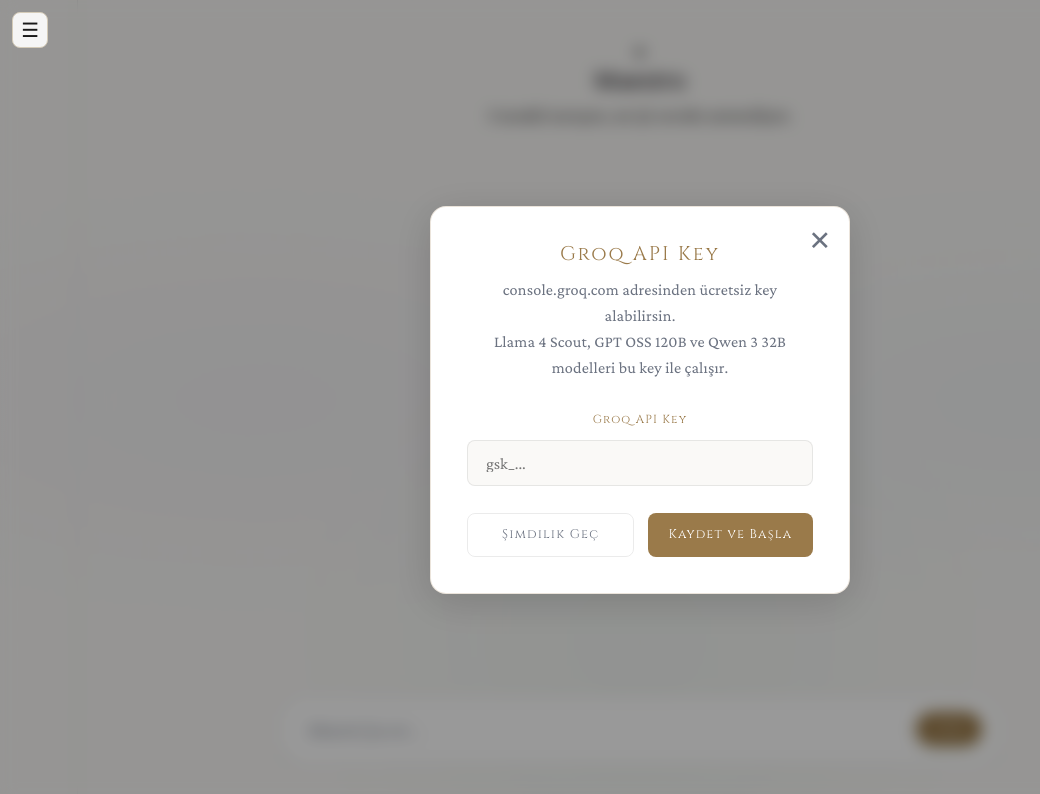
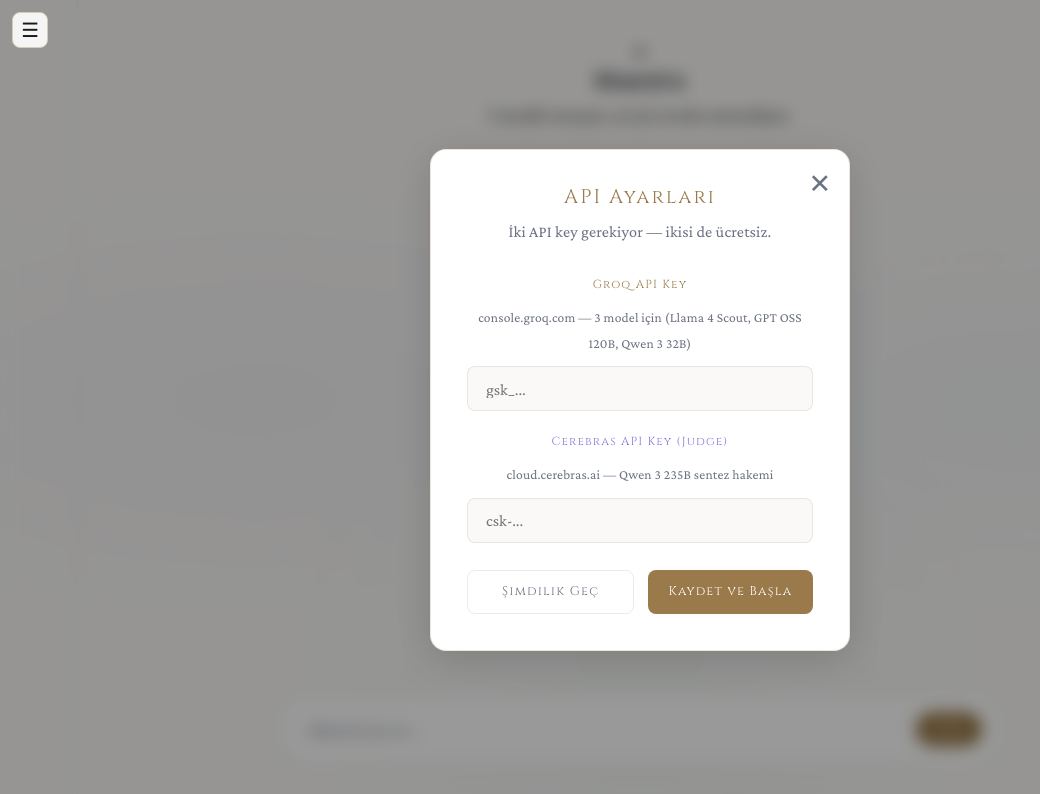
Before and after one commit to samiboran/maestro, a React (Vite) app: page / in a window 1280 px wide. Shown: the top 794 px of the page, without its empty margins (0-1040 px from the left). Built offline with nearby package versions, Linux system fonts and the light colour scheme.

Commit message:
feat: Cerebras Qwen 235B judge eklendi, ApiKeyModal güncellendi

```diff
--- a/src/ApiKeyModal.jsx
+++ b/src/ApiKeyModal.jsx
@@ -2,6 +2,7 @@ import { useState } from "react";
 
 export default function ApiKeyModal({ onSave, onSkip }) {
   const [groqKey, setGroqKey] = useState("");
+  const [cerebrasKey, setCerebrasKey] = useState("");
 
   function handleSave() {
     if (!groqKey.trim()) return;
@@ -9,13 +10,14 @@ export default function ApiKeyModal({ onSave, onSkip }) {
       claude: groqKey,
       chatgpt: groqKey,
       gemini: groqKey,
+      judgeKey: cerebrasKey.trim() || "",
     };
     localStorage.setItem("maestro_keys", JSON.stringify(keys));
     onSave(keys);
   }
 
   function handleSkip() {
-    const emptyKeys = { claude: "", chatgpt: "", gemini: "" };
+    const emptyKeys = { claude: "", chatgpt: "", gemini: "", judgeKey: "" };
     localStorage.setItem("maestro_keys", JSON.stringify(emptyKeys));
     if (onSkip) onSkip();
     else onSave(emptyKeys);
@@ -36,23 +38,40 @@ export default function ApiKeyModal({ onSave, onSkip }) {
           ✕
         </button>
 
-        <h2 className="modal-title">Groq API Key</h2>
+        <h2 className="modal-title">API Ayarları</h2>
         <p className="modal-sub">
-          console.groq.com adresinden ücretsiz key alabilirsin.
-          <br />
-          Llama 4 Scout, GPT OSS 120B ve Qwen 3 32B modelleri bu key ile çalışır.
+          İki API key gerekiyor — ikisi de ücretsiz.
         </p>
 
         <div className="key-field">
           <label className="key-label" style={{ color: "#9a7a4a" }}>
             Groq API Key
           </label>
+          <p style={{ fontSize: "0.75rem", color: "#6b7280", margin: "0 0 0.5rem" }}>
+            console.groq.com — 3 model için (Llama 4 Scout, GPT OSS 120B, Qwen 3 32B)
+          </p>
           <input
             type="password"
             className="key-input"
             placeholder="gsk_..."
             value={groqKey}
             onChange={(e) => setGroqKey(e.target.value)}
+          />
+        </div>
+
+        <div className="key-field" style={{ marginTop: "1rem" }}>
+          <label className="key-label" style={{ color: "#7F77DD" }}>
+            Cerebras API Key (Judge)
+          </label>
+          <p style={{ fontSize: "0.75rem", color: "#6b7280", margin: "0 0 0.5rem" }}>
+            cloud.cerebras.ai — Qwen 3 235B sentez hakemi
+          </p>
+          <input
+            type="password"
+            className="key-input"
+            placeholder="csk-..."
+            value={cerebrasKey}
+            onChange={(e) => setCerebrasKey(e.target.value)}
             onKeyDown={(e) => e.key === "Enter" && handleSave()}
           />
         </div>
--- a/src/App.jsx
+++ b/src/App.jsx
@@ -64,7 +64,7 @@ export default function App() {
       const res = await fetch(WORKER_URL, {
         method: "POST",
         headers: { "Content-Type": "application/json" },
-        body: JSON.stringify({ prompt: promptText, model: modelId, apiKey }),
+        body: JSON.stringify({ prompt: promptText, model: modelId, apiKey, judgeKey: apiKeys?.judgeKey || "" }),
       });
 
       const reader = res.body.getReader();
@@ -130,8 +130,23 @@ export default function App() {
     setThinkingPhase(2);
 
     // Pick judge model — use first model that has a response
-    const judgeModel = activeModels.find((m) => modelResponses[m.id]?.length > 0);
-    if (!judgeModel) {
+    if (!apiKeys.judgeKey) {
+      setChatMessages((prev) => [
+        ...prev,
+        {
+          role: "maestro",
+          content: "Cerebras API key girilmemiş. Lütfen API ayarlarından judge key'i girin.",
+          modelResponses: {},
+          timings: {},
+          models: activeModels,
+        },
+      ]);
+      setChatLoading(false);
+      return;
+    }
+
+    const hasAnyResponse = activeModels.some((m) => modelResponses[m.id]?.length > 0);
+    if (!hasAnyResponse) {
       setChatMessages((prev) => [
         ...prev,
         {
@@ -193,7 +208,7 @@ Markdown formatı kullan.`;
     ]);
     setChatLoading(false);
 
-    await streamModel(judgeModel.id, synthPrompt, apiKeys[judgeModel.id], (token) => {
+    await streamModel("judge", synthPrompt, apiKeys.judgeKey, (token) => {
       synthText += token;
       setChatMessages((prev) => {
         const updated = [...prev];
```
